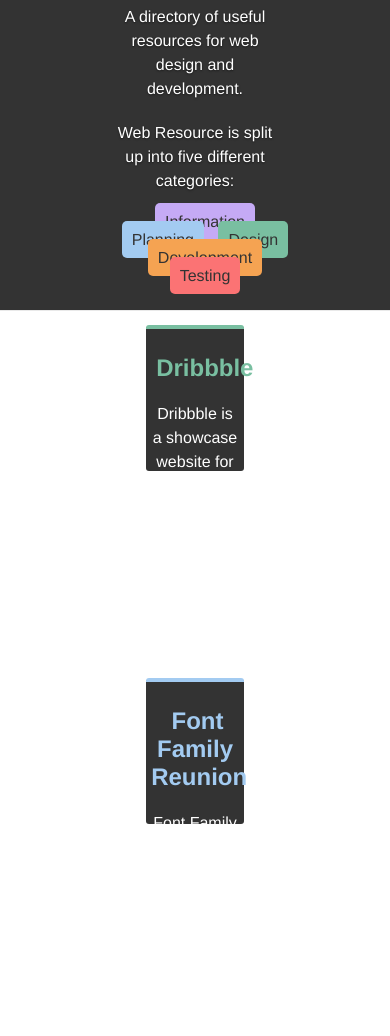
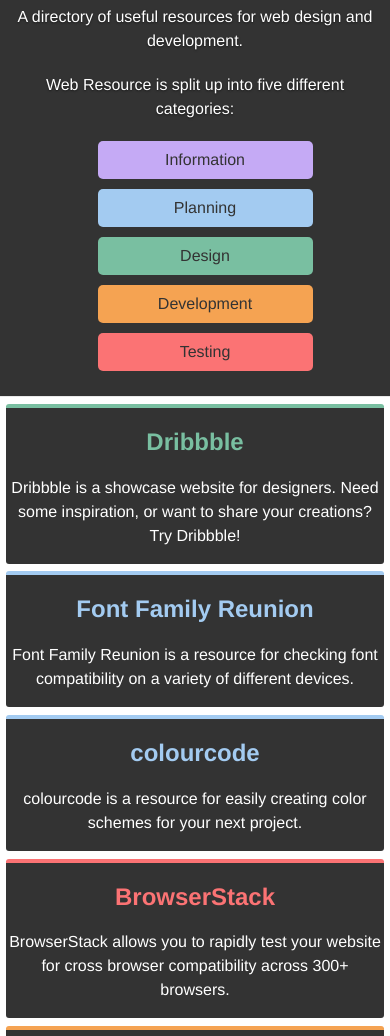
Before and after one commit to mattgd/WebResource, a plain HTML site: page index.html in a window 390 px wide. Shown: the part 189-1225 px from the top of the page. Drawn offline with nearby package versions, Linux system fonts and the light colour scheme.

Commit message:
Made design more responsive.

```diff
--- a/index.html
+++ b/index.html
@@ -25,8 +25,6 @@
                  </div>
             </div>
         </div>
-        <div class="links">
-            <div id="directory" class="container">
         <script type="text/javascript" language="javascript">
         $(document).ready(function() {
             $.getJSON( "sites.json", function( data ) {
@@ -37,9 +35,9 @@
                 });
 
                 $( "<div/>", {
-                                "class": "resource-list",
+                    "class": "links",
                     html: items.join( "" )
-                            }).appendTo( "#directory" );
+                }).appendTo( "body" );
             });
 
             $("#information, #planning, #design, #development, #testing").click(function() {
@@ -55,14 +53,12 @@
                     $(".resource-list").remove();
 
                     $( "<div/>", {
-                                    "class": "resource-list",
+                        "class": "links",
                         html: items.join( "" )
-                                }).appendTo( "#directory" );
+                    }).appendTo( "body" );
                 });
             });
         });
         </script>
-            </div>
-        </div>
     </body>
 </html>
--- a/main.css
+++ b/main.css
@@ -3,6 +3,7 @@ body {
     margin: 0;
     -webkit-font-smoothing: antialiased;
     color: #333;
+    overflow-x: hidden;
 }
 .header {
     background: #333;
@@ -10,7 +11,6 @@ body {
     text-shadow: 0 1px 2px rgba(0,0,0,.5);
 }
 .header .container {
-    margin: 0 auto;
     text-align: center;
     padding-bottom: 15px;
 }
@@ -32,9 +32,6 @@ a {
 p {
     line-height: 1.5em;
 }
-.container {
-    width: 50%;
-}
 .categories {
     display: block;
     margin: 10px;
@@ -46,7 +43,6 @@ p {
     text-shadow: none;
     outline: none;
     border-radius: 5px;
-
 }
 /*
 Information - #C5AAF5
@@ -56,7 +52,6 @@ Development - #F5A352
 Testing - #FB7374
 Maintenance - #423C40
 */
-
 .categories #information {
     background: #C5AAF5;
 }
@@ -72,33 +67,25 @@ Maintenance - #423C40
 .categories #testing {
     background: #FB7374;
 }
-.links .container {
+.links {
+    text-align: center;
     margin: 0 auto;
-    text-align: center;
-}
-.links .container a p {
-    background: #EEE;
-    padding: 20px;
-    margin-left: auto;
-    margin-right: auto;
-    border-radius: 5px;
-    display: inline-block;
-    font-size: 1.2em;
-    text-decoration: none;
-    color: #333;
-    border: 1px solid #4ec49a;
 }
 .website {
-    background: #333 !important;
+    background: #333;
     color: #FFF;
-    max-height: 131.813px;
-    width: 45%;
-    margin: 15px;
+    width: 47%;
+    margin-top: 2%;
     display: inline-block;
-    background: #CCC;
     border-radius: 3px;
-    padding: 5px;
 }
+
+@media screen and (min-width: 900px) {
+    .website:nth-child(odd) {
+        margin-right: 2%;
+    }
+}
+
 .website.information {
     border-top: 4px solid #C5AAF5;
 }
@@ -135,3 +122,18 @@ Maintenance - #423C40
 .website.maintenance h2 a {
     color: 4px solid #423C40;
 }
+@media screen and (max-width: 900px) {
+
+    .website {
+        width: 97%;
+        margin-right: 0;
+    }
+
+    .categories a {
+        width: 50% !important;
+        display: block;
+        margin: 0 auto;
+        margin-top: 10px;
+    }
+
+}
```
Lines whose indentation alone changed are shown as unchanged.
